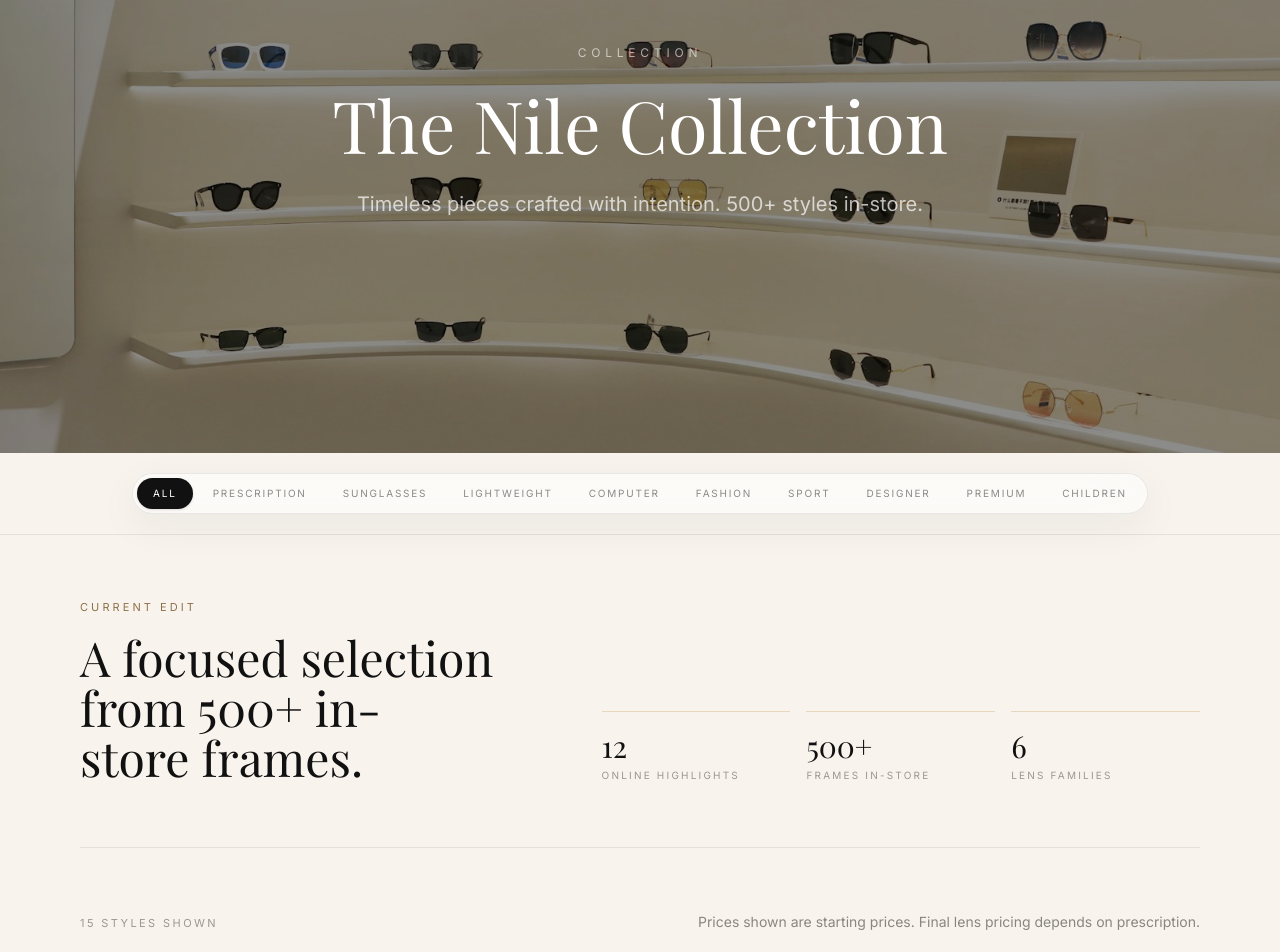
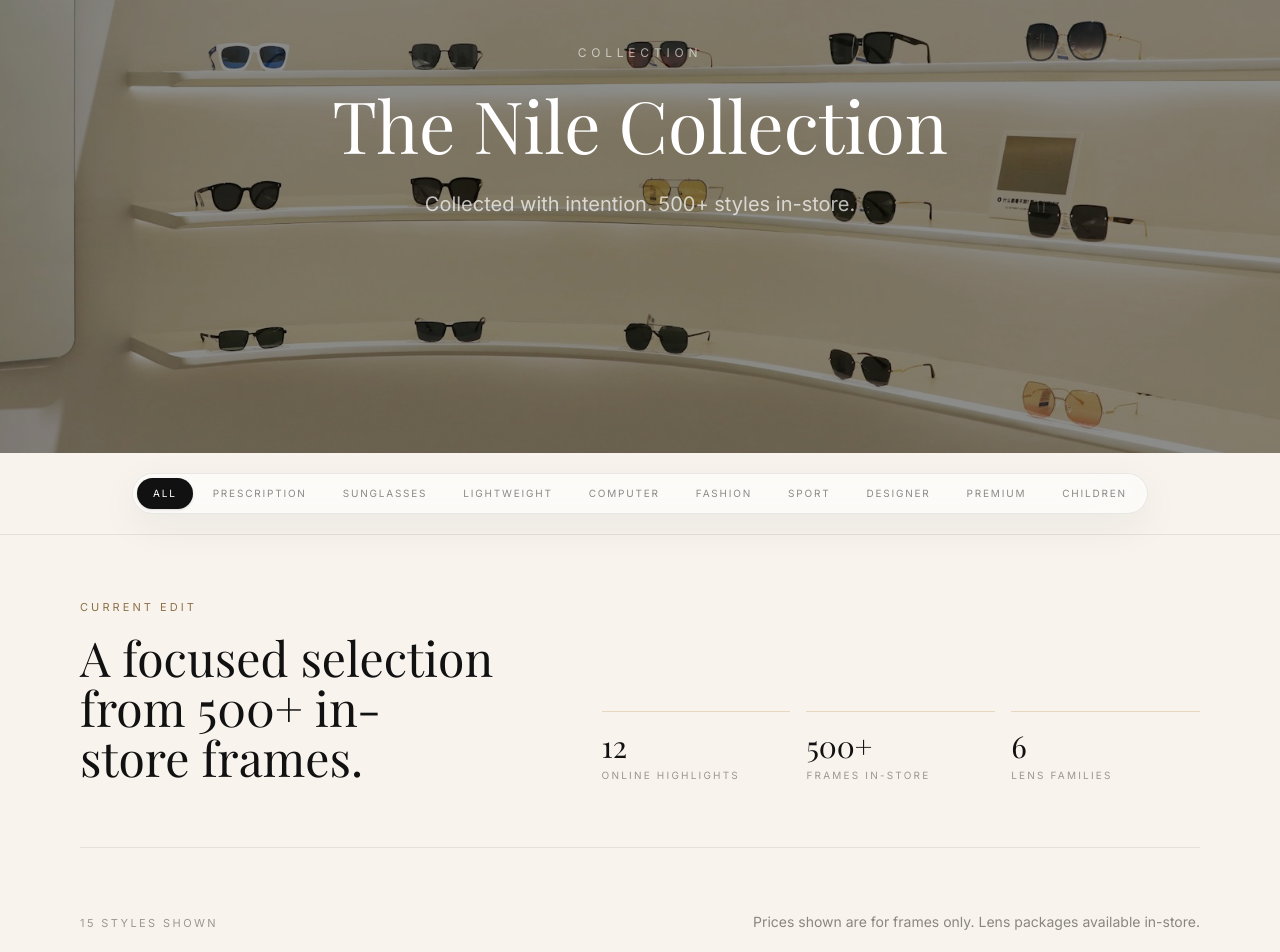
Before and after one commit to ftbhabuk/opticals-nile, a React (Vite) app: page /shop in a window 1280 px wide. Shown: the part 187-1139 px from the top of the page. Built offline with nearby package versions, Linux system fonts and the light colour scheme; no server answers; a web font is replaced by a local one.

Commit message:
Update shop copy to reflect fashion-focus
- 'Timeless pieces crafted' → 'Collected with intention'
- Remove prescription pricing reference
- Remove medical lens sourcing language

```diff
--- a/src/pages/shop.tsx
+++ b/src/pages/shop.tsx
@@ -66,7 +66,7 @@ export default function ShopPage() {
             The Nile Collection
           </h1>
           <p className="text-lg leading-relaxed text-white/70 lg:text-xl">
-            Timeless pieces crafted with intention. 500+ styles in-store.
+            Collected with intention. 500+ styles in-store.
           </p>
         </motion.div>
       </section>
@@ -126,7 +126,7 @@ export default function ShopPage() {
               {filteredProducts.length} {filteredProducts.length === 1 ? "style" : "styles"} shown
             </p>
             <p className="text-sm text-black/45">
-              Prices shown are starting prices. Final lens pricing depends on prescription.
+              Prices shown are for frames only. Lens packages available in-store.
             </p>
           </div>
 
@@ -201,8 +201,8 @@ export default function ShopPage() {
             Want something different?
           </h2>
           <p className="mx-auto mb-8 max-w-lg leading-relaxed text-black/45">
-            Don&rsquo;t see what you&rsquo;re looking for? We can source specific frames, lenses, and
-            prescription types. Just give us a call.
+            Don&rsquo;t see what you&rsquo;re looking for? We can source specific frames and styles.
+            Just give us a call or visit us in-store.
           </p>
           <div className="flex flex-col items-center justify-center gap-4 sm:flex-row">
             <a
```
